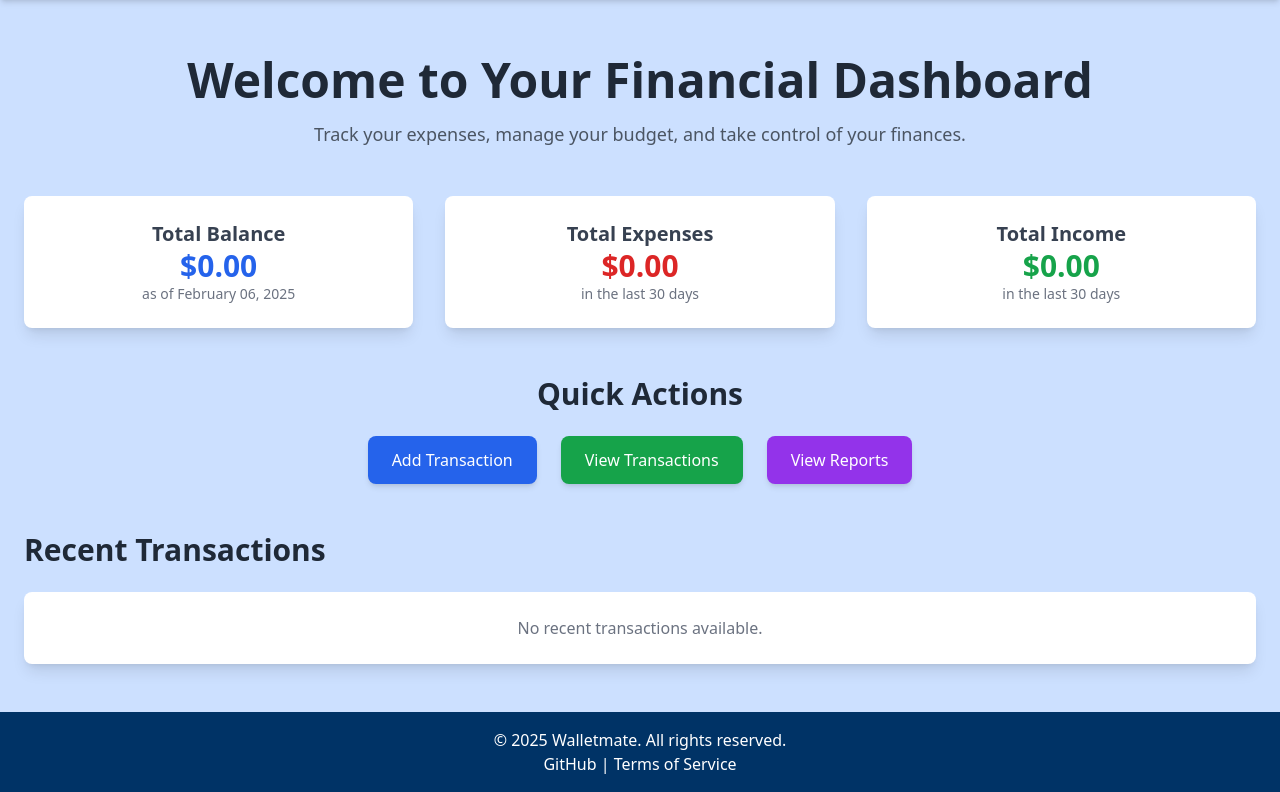
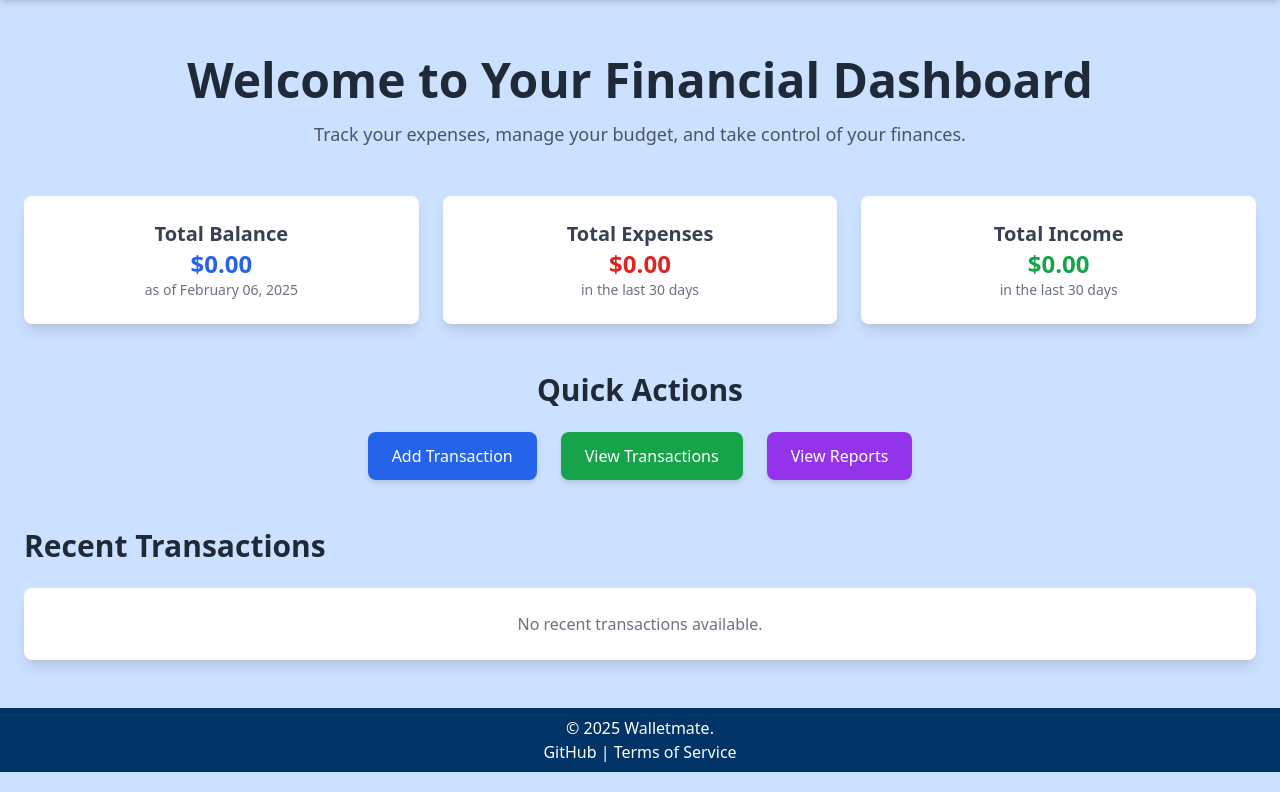
Before and after one commit to goran010/WalletMate, a Django app: page / in a window 1280 px wide. Shown: the part 64-856 px from the top of the page. Run offline with Django 5.2, Linux system fonts and the light colour scheme; the visitor is signed in with stand-in values (Sample User, id 1); data that the repository does not hold is empty; some libraries are stand-ins or nearby versions.

Commit message:
better design

```diff
--- a/walletmate/walletmate_app/templates/_base.html
+++ b/walletmate/walletmate_app/templates/_base.html
@@ -83,8 +83,8 @@
     </div>
 
     <!-- Footer -->
-    <footer class="bg-dark-blue-c text-white text-center p-4 mt-auto">
-      <p>&copy; 2025 Walletmate. All rights reserved.</p>
+    <footer class="bg-dark-blue-c text-white text-center p-2 mt-auto text-s">
+      <p>&copy; 2025 Walletmate.</p>
       <p>
         <a href="https://github.com/goran010/WalletMate" class="hover:underline"
           >GitHub</a
--- a/walletmate/walletmate_app/templates/walletmate_app/index.html
+++ b/walletmate/walletmate_app/templates/walletmate_app/index.html
@@ -13,13 +13,13 @@
 
   <!-- Financial Overview -->
   <!-- Financial Overview -->
-  <div class="grid grid-cols-1 sm:grid-cols-2 lg:grid-cols-3 gap-8 mb-12">
+  <div class="grid grid-cols-1 sm:grid-cols-2 lg:grid-cols-3 gap-6 mb-12">
     <!-- Total Balance -->
     <div
       class="bg-white p-6 rounded-lg shadow-lg text-center hover:shadow-xl transition duration-300 ease-in-out"
     >
       <h2 class="text-xl font-semibold text-gray-700">Total Balance</h2>
-      <p class="text-3xl font-bold text-blue-600">
+      <p class="text-2xl font-bold text-blue-600">
         ${{ total_balance|floatformat:2 }}
       </p>
       <p class="text-sm text-gray-500">as of {{ today }}</p>
@@ -30,7 +30,7 @@
       class="bg-white p-6 rounded-lg shadow-lg text-center hover:shadow-xl transition duration-300 ease-in-out"
     >
       <h2 class="text-xl font-semibold text-gray-700">Total Expenses</h2>
-      <p class="text-3xl font-bold text-red-600">
+      <p class="text-2xl font-bold text-red-600">
         ${{ total_expenses|floatformat:2 }}
       </p>
       <p class="text-sm text-gray-500">in the last 30 days</p>
@@ -41,7 +41,7 @@
       class="bg-white p-6 rounded-lg shadow-lg text-center hover:shadow-xl transition duration-300 ease-in-out"
     >
       <h2 class="text-xl font-semibold text-gray-700">Total Income</h2>
-      <p class="text-3xl font-bold text-green-600">
+      <p class="text-2xl font-bold text-green-600">
         ${{ total_income|floatformat:2 }}
       </p>
       <p class="text-sm text-gray-500">in the last 30 days</p>
```
